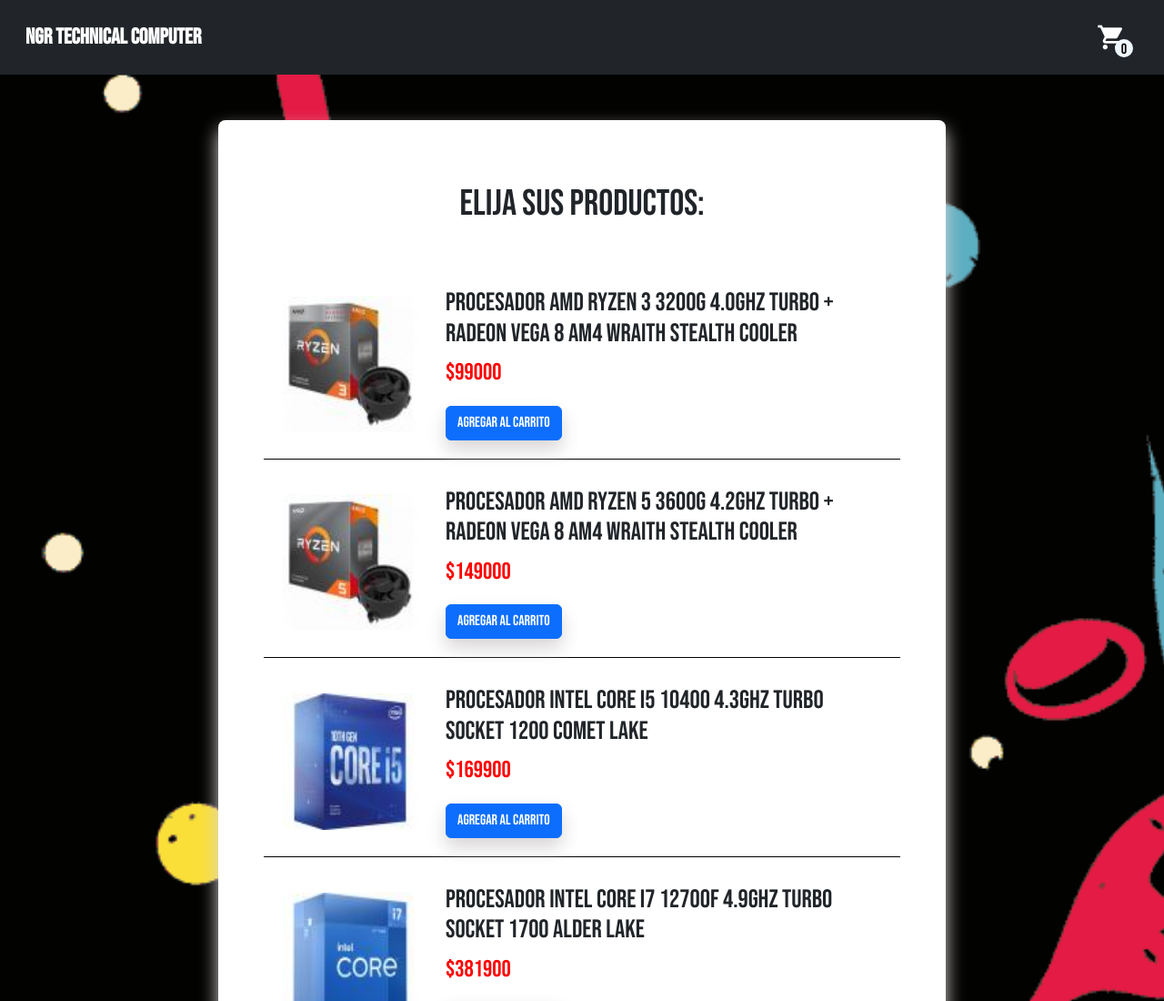
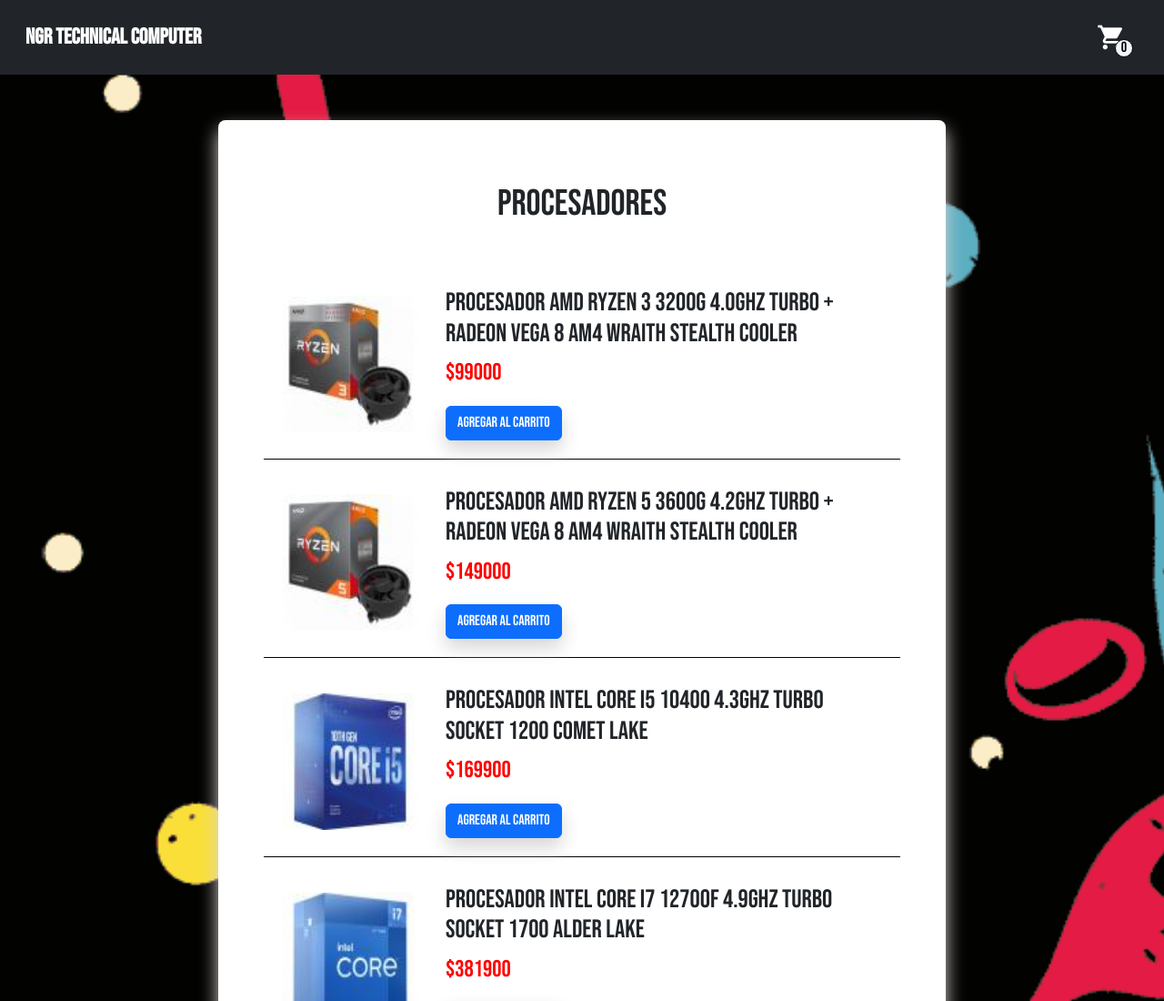
Before and after one commit to NicolasRaffonaudDev/Curso-JS, a plain HTML site: page pages/tienda.html in a window 1280 px wide. Shown: the top 1100 px of the page at 91% size. Drawn offline with nearby package versions, Linux system fonts and the light colour scheme; some packages are replaced by stand-ins of ours; a script that the page names is missing.

Commit message:
pequeña modificacion

```diff
--- a/css/style.css
+++ b/css/style.css
@@ -82,7 +82,9 @@ h1 {
 }
 
 .cantidad-items {
-    text-align: center;
+    display: flex;
+    justify-content: center;
+    align-items: center;
     position: absolute;
     width: 20px;
     height: 20px;
@@ -91,6 +93,7 @@ h1 {
     background-color: aliceblue;
     bottom: -2px;
     right: 6px;
+    border: solid 1px black;
 }
 
 .container-tienda {
--- a/pages/tienda.html
+++ b/pages/tienda.html
@@ -60,7 +60,7 @@
   <main>
     <section>
       <div class="container-tienda">
-        <h1 class="fs-1 m-5">Elija sus productos:</h1>
+        <h1 class="fs-1 m-5">Procesadores</h1>
         <div id="productos-tienda"></div>
     </section>
   </main>
```
